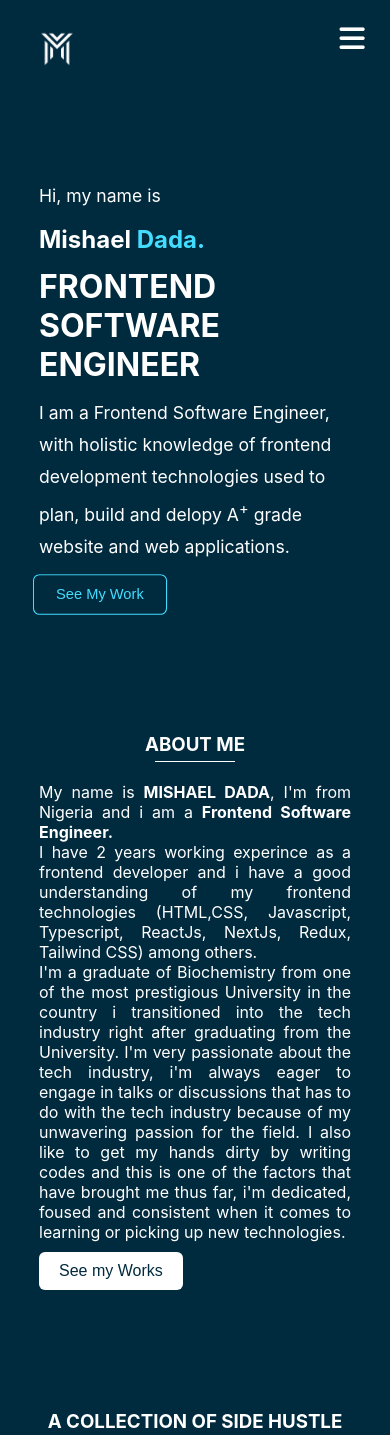
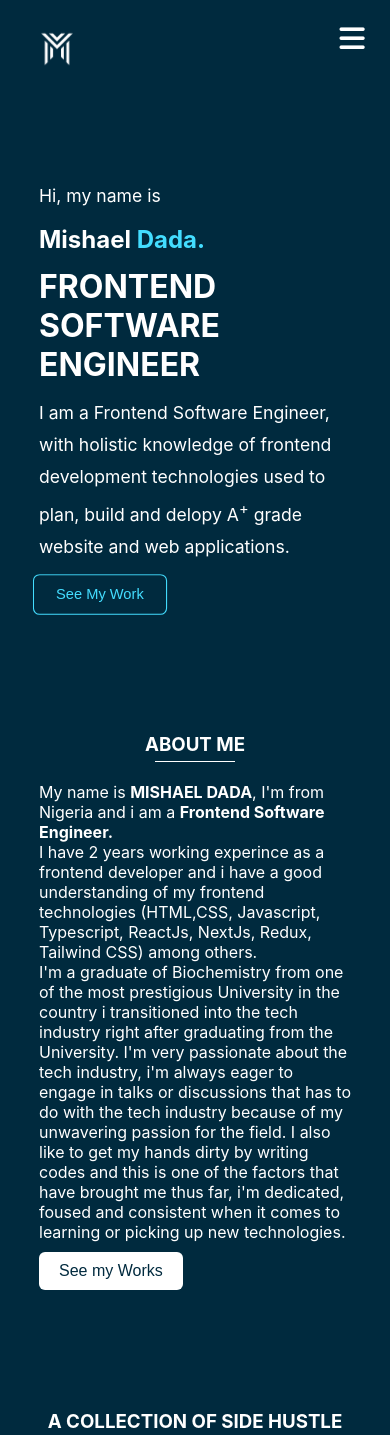
Before and after one commit to mishael1-d/Portfolio, a React (Create React App) app: page / in a window 390 px wide. Shown: the top 1435 px of the page. Built offline with nearby package versions, Linux system fonts and the light colour scheme.

Commit message:
fix about page mobile text align style

```diff
--- a/src/components/About/About.css
+++ b/src/components/About/About.css
@@ -92,4 +92,7 @@
   .about-section .primary {
     display: block;
   }
+  .about-text__text {
+    text-align: left;
+  }
 }
```
